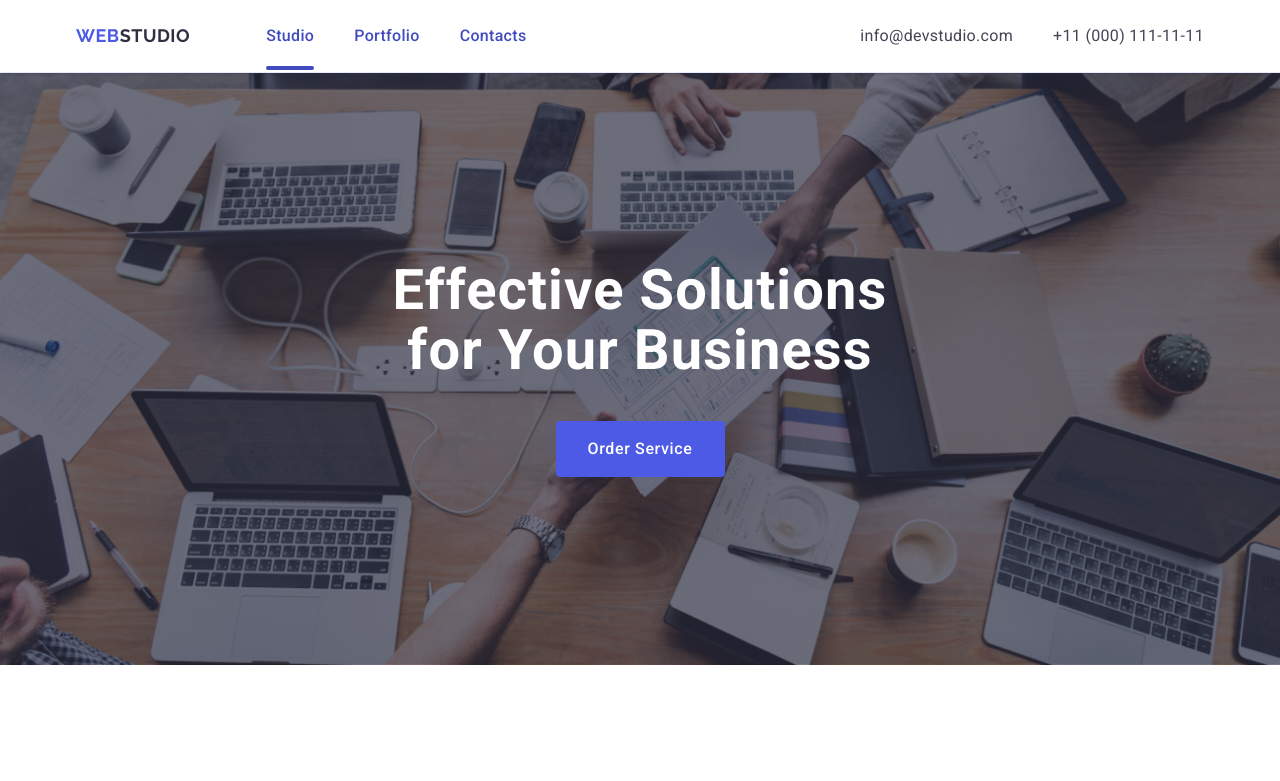
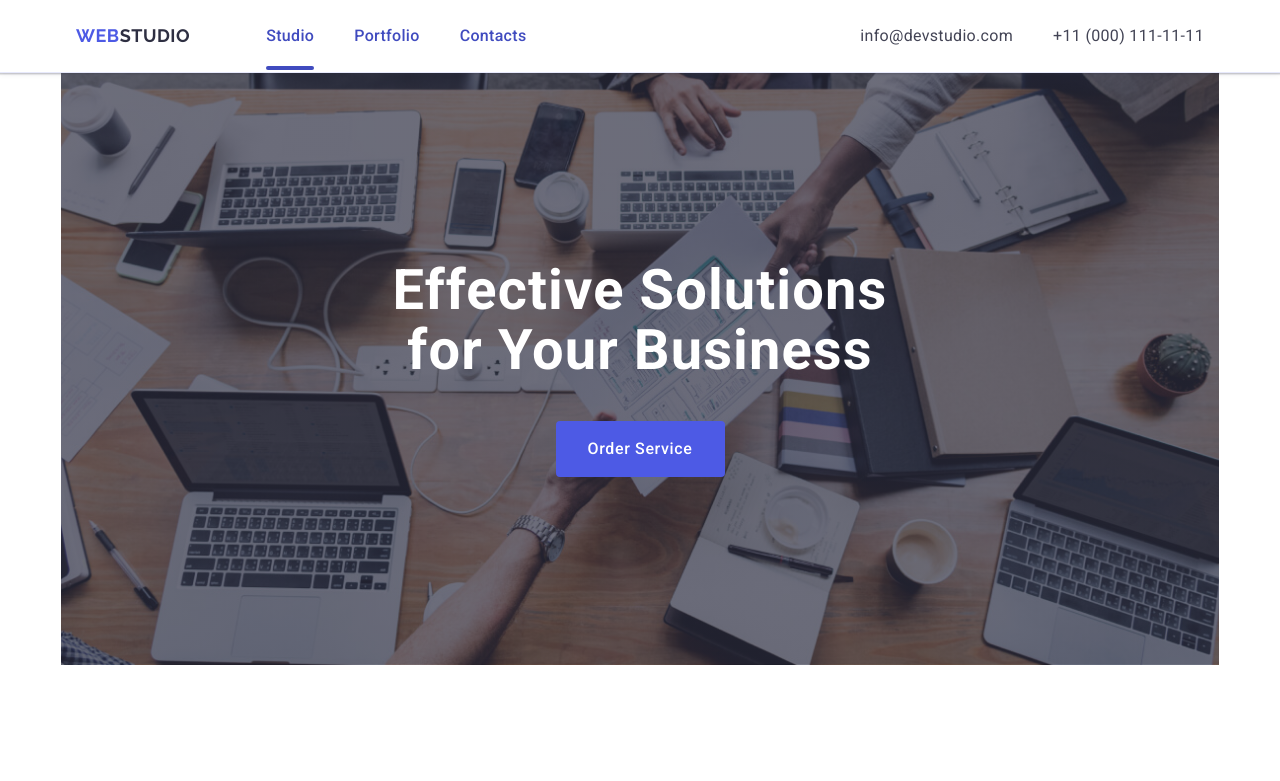
Before and after one commit to Kopychyn/goit-markup-hw-04, a plain HTML site: page index.html in a window 1280 px wide. Shown: the top 781 px of the page. Drawn offline with nearby package versions, Linux system fonts and the light colour scheme.

Commit message:
herro-conteiner

```diff
--- a/index.html
+++ b/index.html
@@ -73,7 +73,7 @@
     </header>
     <main class="main-content">
       <!-- HERRO -->
-      <section class="main-herro-section">
+      <section class="main-herro-section container">
         <div class="main-herro-box">
           <h1 class="main-herro-content">
             Effective Solutions for Your Business
```
